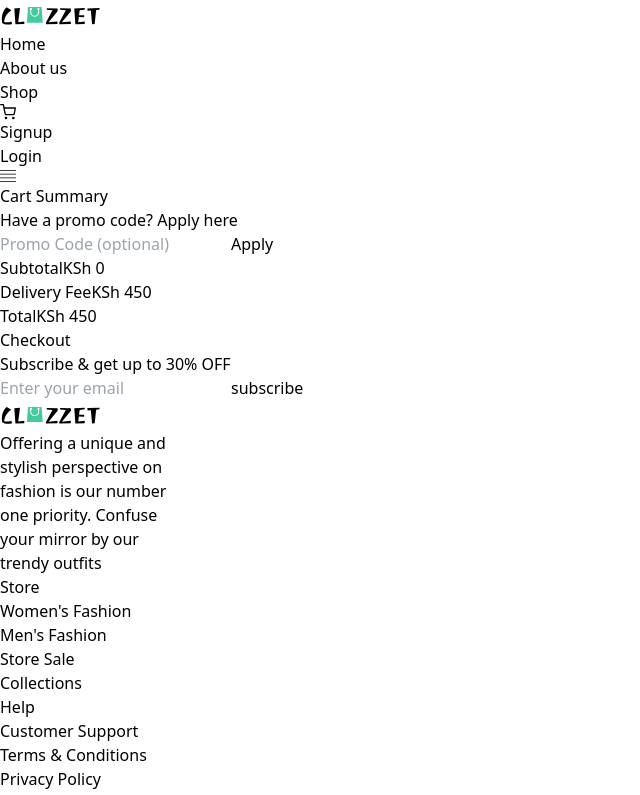
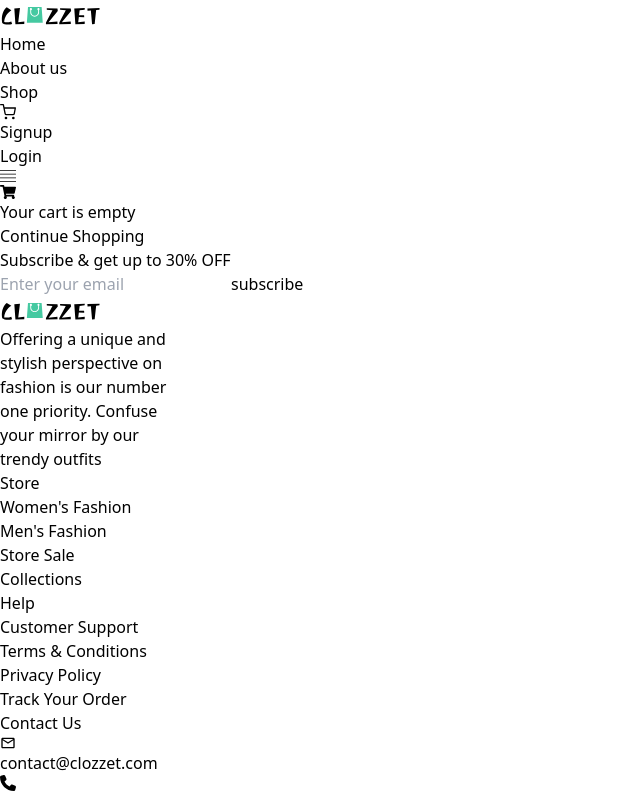
Before and after one commit to jordant007/clozzet, a React (Vite) app: page /cart in a window 1280 px wide. Shown: the top 795 px of the page, without its empty margins (0-640 px from the left). Built offline with nearby package versions, Linux system fonts and the light colour scheme.

Commit message:
created a local storage

```diff
--- a/src/components/Cartpage.jsx
+++ b/src/components/Cartpage.jsx
@@ -1,4 +1,5 @@
 import React, { useState, useEffect } from "react";
+import { FaShoppingCart } from "react-icons/fa";
 import CartItem from "./CartItem";
 import CartSummary from "./CartSummary";
 
@@ -8,13 +9,31 @@ export default function Cartpage({ cart, setCart }) {
   useEffect(() => {
     const copy = [...cart];
     setCartCopy(copy);
-  }, []);
+  }, [cart]);
+
+  useEffect(()=>{
+    localStorage.setItem("cartCopy",JSON.stringify(cartCopy))
+  },[cartCopy])
 
   return (
-    <div className="flex">
-      <div className="max-w-4xl mx-auto mt-10 bg-white p-6 rounded-lg shadow-lg">
-        {cart &&
-          cart.map((item) => (
+    <div className="flex flex-col items-center min-h-screen bg-gray-100 p-6">
+      {cart && cart.length === 0 ? (
+        <div className="flex flex-col items-center justify-center space-y-6 mt-20 p-10 bg-white rounded-lg shadow-lg text-center">
+          <FaShoppingCart className="w-24 h-24 text-gray-300" />
+          <h2 className="text-2xl font-semibold text-gray-700">
+            Your cart is empty
+          </h2>
+
+          <button
+            onClick={() => {}}
+            className="px-6 py-3 bg-green-500 text-white rounded-lg hover:bg-blue-600 transition-colors"
+          >
+            Continue Shopping
+          </button>
+        </div>
+      ) : (
+        <div className="max-w-4xl mx-auto mt-10 bg-white p-6 rounded-lg shadow-lg w-full">
+          {cart.map((item) => (
             <CartItem
               key={item.name}
               name={item.name}
@@ -25,8 +44,9 @@ export default function Cartpage({ cart, setCart }) {
               cartCopy={cartCopy}
             />
           ))}
-      </div>
-      <CartSummary cartItems={cartCopy} />
+        </div>
+      )}
+      {cart && cart.length > 0 && <CartSummary cartItems={cartCopy} />}
     </div>
   );
 }
--- a/src/components/Featuredlist.jsx
+++ b/src/components/Featuredlist.jsx
@@ -18,8 +18,9 @@ export default function Featuredlist({ name, price, img, cart, setCart }) {
           <button
             class="bg-[#45C9A1] text-white px-[70px] py-2 rounded-lg"
             onClick={(e) => addToCart(e, { name, price, img })}
-          >
-            Add to Cart
+            style={{background:cart.find((item) =>item.name===name)?"gray":"#45C9A1"}}
+          >{cart.find(item=>item.name===name)?"Added to cart":"Add to Cart"}
+
           </button>
         </div>
       </div>
--- a/src/components/Nav.jsx
+++ b/src/components/Nav.jsx
@@ -18,6 +18,7 @@ return(
         </ul>
       </div>
 
+
       <div>
         <ul className="flex gap-6 items-center">
         <Link to="/Cart"><FiShoppingCart /></Link>
--- a/src/components/Router.jsx
+++ b/src/components/Router.jsx
@@ -8,17 +8,30 @@ import Layout from "../pages/Layout"
 import Signup from "../pages/Signup"
 import Login from "../pages/Login"
 import Cart from "../pages/Cart"
+import Shop from "../pages/shop"
 import Addnewproduct from "./Addnewproduct"
 import Singleproduct from "./Singleproduct"
-import {useState} from "react"
+import {useEffect, useState} from "react"
 export default function Router(){
+
     const[cart,setCart]=useState([])
 console.log(cart)
+useEffect(()=>{
+   cart.length !==0 && localStorage.setItem("cart",JSON.stringify(cart))
+},[cart])
+
+useEffect(()=>{
+    const cartData =JSON.parse(localStorage.getItem("cart"));
+    cartData && setCart(cartData)
+},[])
+
+
     return(
     <BrowserRouter>
     <Routes>
         <Route path="/" element={<Layout cart={cart} setCart={setCart}><Home cart={cart} setCart={setCart}/></Layout>}/>
         <Route path="/about" element={<Layout><About/></Layout>}/>
+        <Route path="/shop" element={<Layout><Shop/></Layout>}/>
         <Route path="*" element={<Layout><Notfound/></Layout>}/>
         <Route path="signup" element={<Layout><Signup/></Layout>}/>
         <Route path="login" element={<Layout><Login/></Layout>}/>
```
